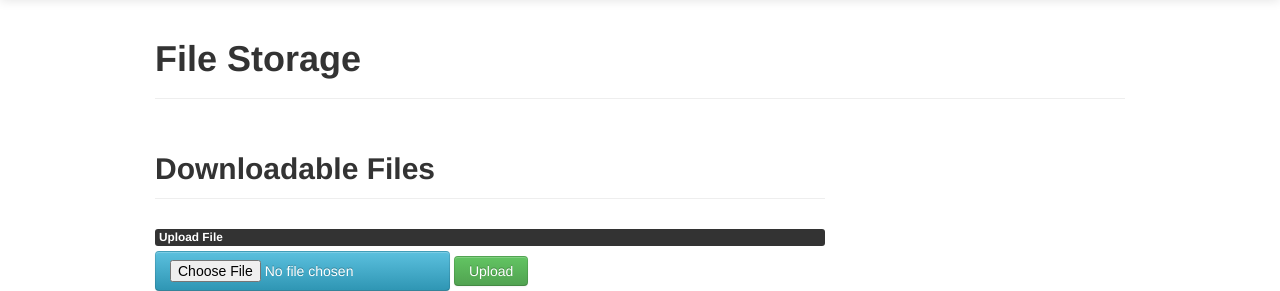
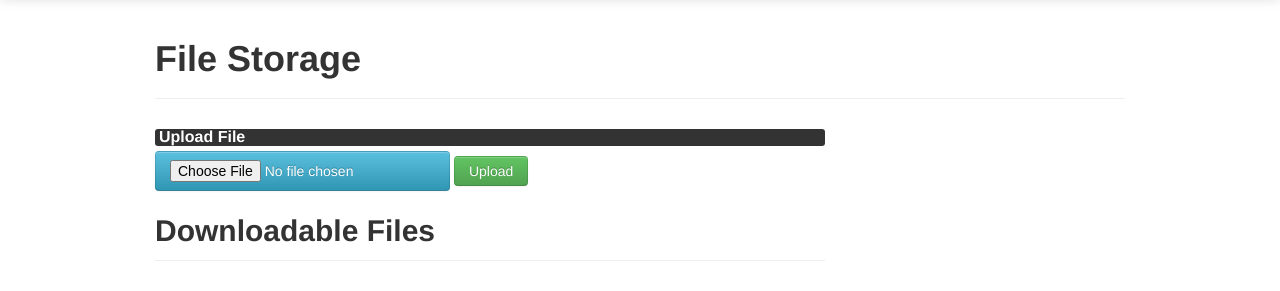
Before and after one commit to hearneg1/TeamBasicRiki, a Python web app: template Riki/wiki/web/templates/file_storage.html in a window 1280 px wide. Shown: the part 41-332 px from the top of the page. Run offline with Jinja, Linux system fonts and the light colour scheme; the template is opened without the code that fills it, so the values that code supplies are empty; some libraries are stand-ins or nearby versions.

Commit message:
Moved template around a bit

```diff
--- a/Riki/wiki/web/templates/file_storage.html
+++ b/Riki/wiki/web/templates/file_storage.html
@@ -2,12 +2,12 @@
 
 {% block title -%}File Storage{%- endblock title %}
 {% block content %}
-    <h2 class="page-header">Downloadable Files</h2>
     <form action={{ url_for("wiki.upload_file") }} method="post" enctype="multipart/form-data">
-        <label for="file" class="label label-inverse">Upload File</label>
+        <label for="file" class="label label-inverse" style="font-size: 16px">Upload File</label>
         <input type="file" name="file" class="btn btn-info"/>
         <input type="submit" class="btn btn-success" value="Upload">
     </form>
+    <h2 class="page-header">Downloadable Files</h2>
     <table class="table table-striped">
         <tr>
             <th>File Name</th>
```
